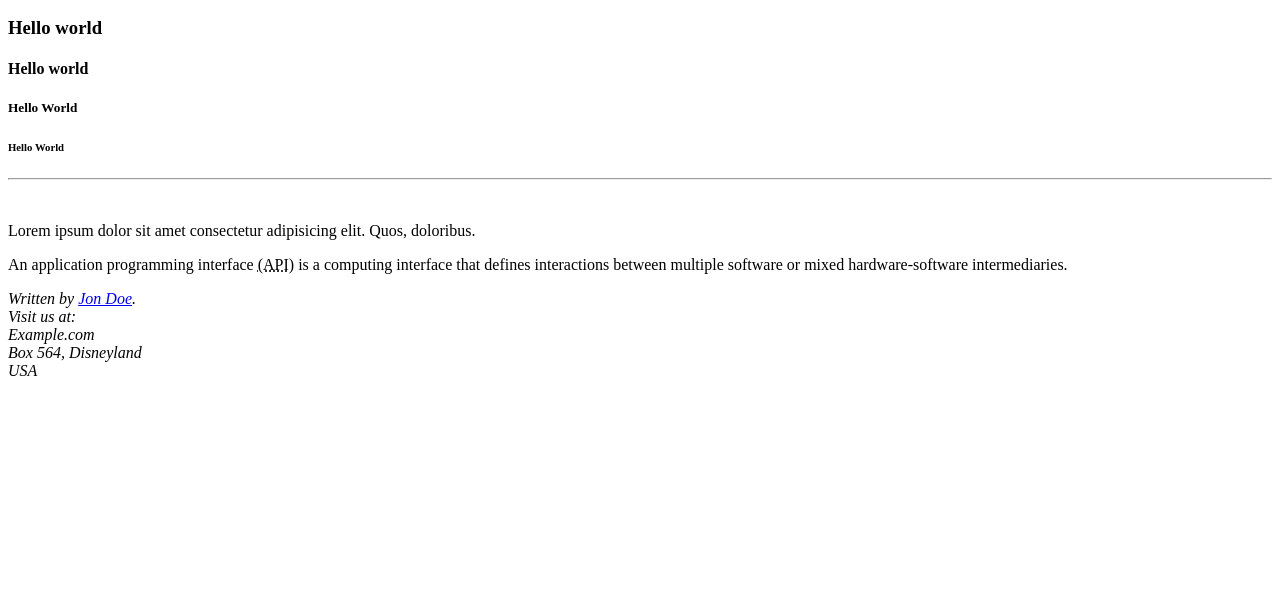
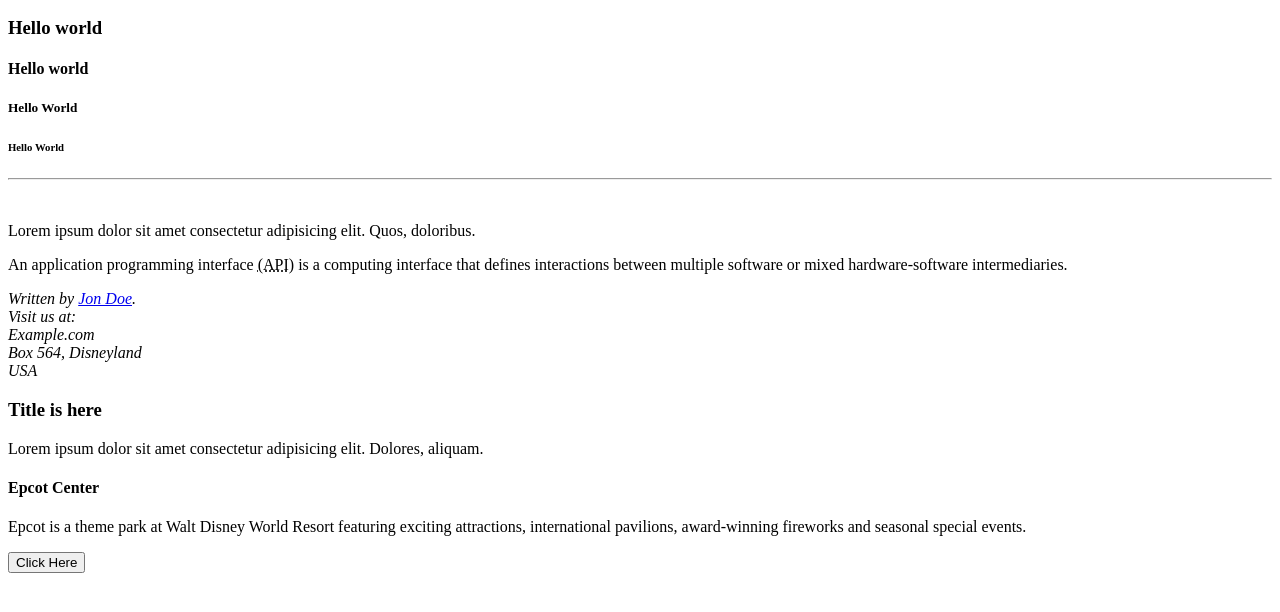
Before and after one commit to fahimfaisaal/web_design_lite, a plain HTML site: page 01_HTML/basic_tags.html in a window 1280 px wide. Shown: the part 110-722 px from the top of the page. Drawn offline with Linux system fonts and the light colour scheme.

Commit message:
add some more basic tags

```diff
--- a/01_HTML/basic_tags.html
+++ b/01_HTML/basic_tags.html
@@ -107,5 +107,32 @@
       Box 564, Disneyland<br />
       USA
     </address>
+
+    <!-- article tag (Default CSS Settings) -> article {
+        display: block;
+    } -->
+    <article>
+      <h3>Title is here</h3>
+      <p>
+        Lorem ipsum dolor sit amet consectetur adipisicing elit. Dolores,
+        aliquam.
+      </p>
+    </article>
+
+    <!-- aside tag (Default CSS Settings) -> aside {
+        display: block;
+    }
+     The <aside> content is often placed as a sidebar in a document.
+    -->
+    <aside>
+      <h4>Epcot Center</h4>
+      <p>
+        Epcot is a theme park at Walt Disney World Resort featuring exciting
+        attractions, international pavilions, award-winning fireworks and
+        seasonal special events.
+      </p>
+    </aside>
+
+    <button type="button">Click Here</button>
   </body>
 </html>
```
Also changed, not shown: readme.md.
